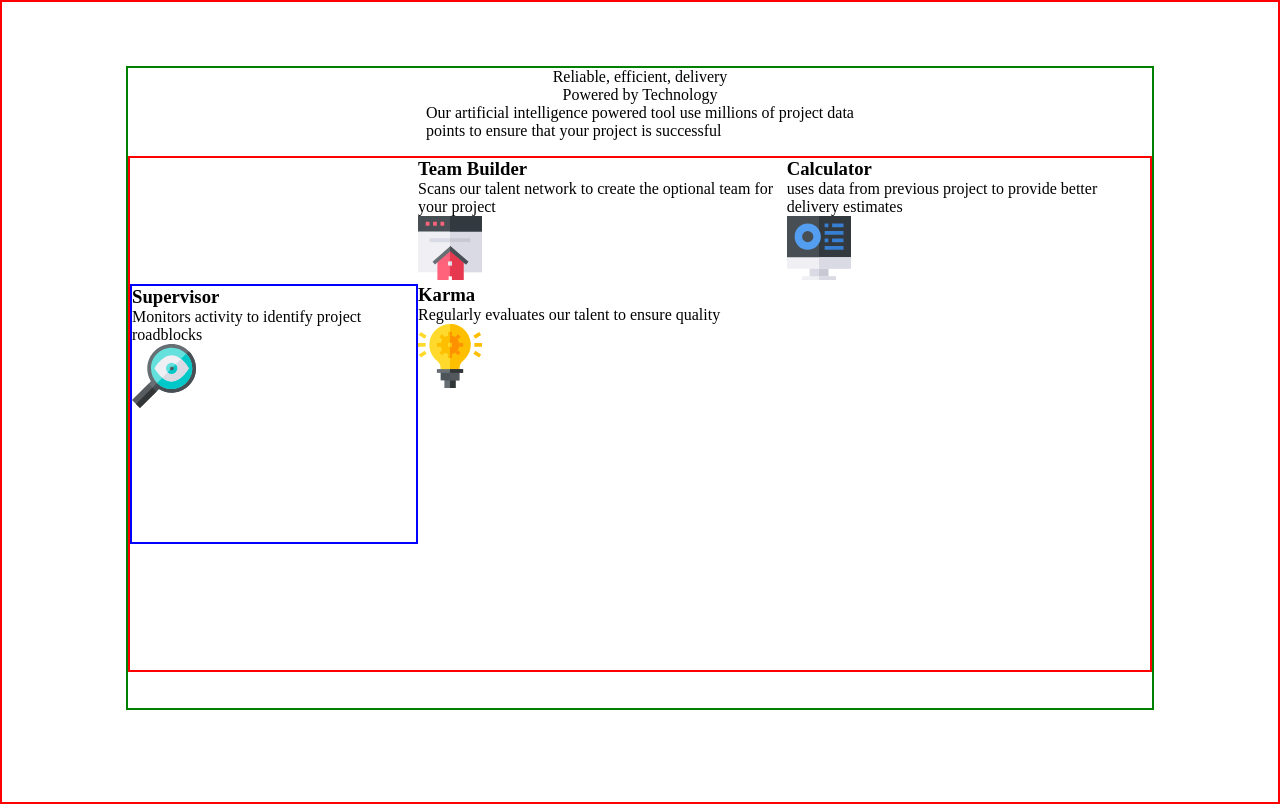
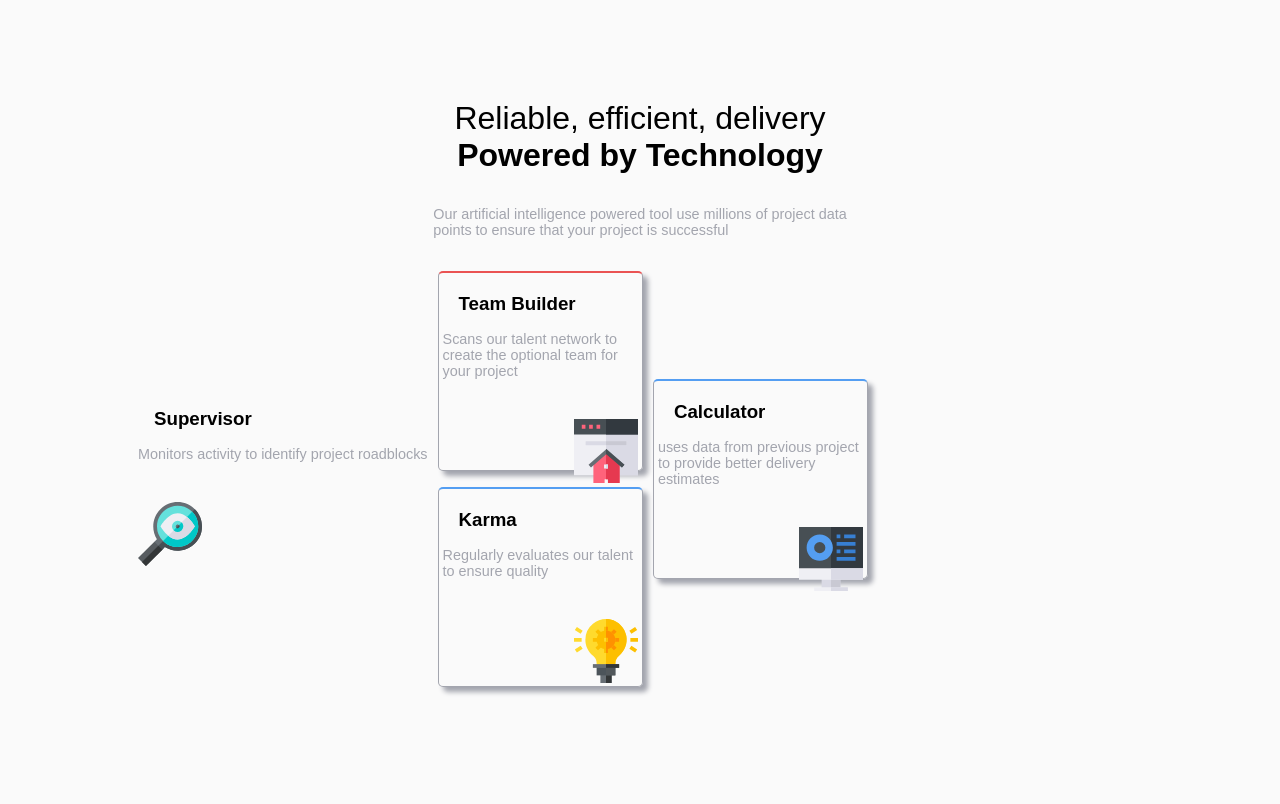
Before and after one commit to santasly/fourcards, a plain HTML site: page index.html in a window 1280 px wide. Drawn offline with Linux system fonts and the light colour scheme.

Commit message:
second commit

```diff
--- a/index.html
+++ b/index.html
@@ -5,21 +5,29 @@
     <meta name="viewport" content="width=device-width, initial-scale=1.0">
     <link rel="stylesheet" href="style.css">
     <title>FLEXBOX</title>
+    <style>
+        .attribution { font-size: 11px; text-align: center; }
+        .attribution a { color: hsl(228, 45%, 44%); }
+
+      @import url('https://fonts.googleapis.com/css2?family=Outfit&family=Poppins:ital@1&display=swap');
+
+      </style>
 
 </head>
 <body>
     <div class="main">
         <div class="nav">
-                <p> Reliable, efficient, delivery<p>
-                <p>Powered by Technology</p>
-                <p>Our artificial intelligence powered tool use
-                millions of project data <br>points to ensure that your project is successful</p>
+                <h1 id="head"> Reliable, efficient, delivery<h1>
+                <h2 id="sub">Powered by Technology</h2>
+                <p id="para">Our artificial intelligence powered tool use
+                millions of project data <br>points to ensure that your
+                project is successful</p>
         </div>
 
         <div class="cards">
             <div class="Supervisor">
-                <h3>Supervisor</h3>
-                <p>Monitors activity to identify project roadblocks</p>
+                <h3 id="about">Supervisor</h3>
+                <p id="desc">Monitors activity to identify project roadblocks</p>
                 <div class="img">
                     <img src="images/icon-supervisor.svg" alt="card1">
                 </div>
@@ -27,16 +35,16 @@
 
             <div class="karma-teambuilder-wrapper">
                 <div class="team">
-                    <h3>Team Builder</h3>
-                    <p>Scans our talent network to create the optional team for your project</p>
-                    <div class="img">
+                    <h3 id="about">Team Builder</h3>
+                    <p id="desc">Scans our talent network to create the optional team for your project</p>
+                     <div class="img">
                         <img src="images\icon-team-builder.svg" alt="card2">
                     </div>
                 </div>
 
                 <div class="karma">
-                    <h3>Karma</h3>
-                    <p>Regularly evaluates our talent to ensure quality </p>
+                    <h3 id="about">Karma</h3>
+                    <p id="desc">Regularly evaluates our talent to ensure quality </p>
                     <div class="img">
                         <img src="images\icon-karma.svg" alt="card2">
                     </div>
@@ -45,8 +53,8 @@
 
 
             <div class="calc">
-                <h3>Calculator</h3>
-                <p>uses data from previous project to provide better delivery estimates</p>
+                <h3 id="about">Calculator</h3>
+                <p id="desc">uses data from previous project to provide better delivery estimates</p>
                 <div class="img">
                     <img src="images\icon-calculator.svg" alt="card4">
                 </div>
--- a/style.css
+++ b/style.css
@@ -1,37 +1,120 @@
 *{
     padding: 0;
     margin: 0;
+    box-sizing: border-box;
+    font-family: 'Outfit', sans-serif;
+    font-family: 'Poppins', sans-serif;
 }
 body{
-    border: 2px solid red;
-    height: 100vh;
-}
-.main{
-    width: 80vw;
-    height: 80vh;
-    border: 2px solid green;
-    margin: 5% auto;
-    display: flex;
-    flex-direction: column;
+    width:100vw;
+    height:100vh;
+    align-items: center;
+    background-color:hsl(0, 0%, 98%) ;
+    display:flex;
+    justify-content: center;
+    align-content:center;
+    overflow:hidden;
+    flex-wrap:wrap;
+    flex-grow:1;
 
 }
+
+.main{
+    background-color:hsl(0, 0%, 98%);
+    width:80vw;
+    height:80vh;
+    margin:4.5% auto;
+    display: flex;
+    flex-direction:column;
+    align-items: center;
+    justify-content: flex-start;
+
+    flex-wrap:wrap;
+
+}
+
 .nav{
+   margin-top: 20px;
+   display: flex;
+   flex-direction: column;
+   align-items: center;
+}
+
+#head{
+    font-size: 2rem;
+    font-weight: 400;
+}
+
+#sub{
+    font-size: 2rem;
+    font-weight:600;
+}
+
+#para{
+    font-weight: 200;
+    font-size: .9rem;
+    padding-top:2rem;
+    color:hsl(229, 6%, 66%);
+}
+
+
+.cards{
+    display:flex;
+    flex:1;
+    flex-wrap:wrap;
+    padding:10px;
+    gap:10px;
+    align-items:center;
+
+}
+
+.supervisor,.karma,.team,.calc{
+    border-radius:5px;
+    box-shadow: 5px 5px 5px hsl(229, 6%, 66%);
+    height:200px;
+    align-self:center;
+    padding:4px;
+    display:flex;
+    flex-direction: column;
+    text-align: left;
+    border:1.5px solid hsl(229, 6%, 66%);
+
+}
+.supervisor{
+    border-top:2px solid  hsl(180, 62%, 55%);
+    flex:.3
+}
+.karma-teambuilder-wrapper{
+    flex:.3;
+    display:flex;
+    flex-direction: column;
+    gap:1rem;
+}
+.team{
+    border-top:2px solid hsl(0, 78%, 62%);
+}
+.karma{
+    border-top:2px solid hsl(212, 86%, 64%)
+}
+.calc{
+    flex:.3;
+    border-top:2px solid hsl(212, 86%, 64%);
+
+}
+
+ #about{
+    font-weight:600;
+    padding:16px;
+}
+
+#desc{
+    font-weight: 200;
+    font-size: .9rem;
+    color:hsl(229, 6%, 66%);
+}
+.img{
     display: flex;
-    flex-direction: column;
-    justify-content: center;
-    align-items: center;
+    align-self:flex-end;
+    margin-top:40px;
+
 }
-.cards{
-    display: flex;
-    border: 2px solid red;
-    height: 80% ;
-    margin-top: 16px;
-    display: flex;
-    justify-content: center;
-}
-.cards>.Supervisor{
-    width: 33%;
-    align-self: center;
-    border: 2px solid blue;
-    height: 50%;
-}
```
